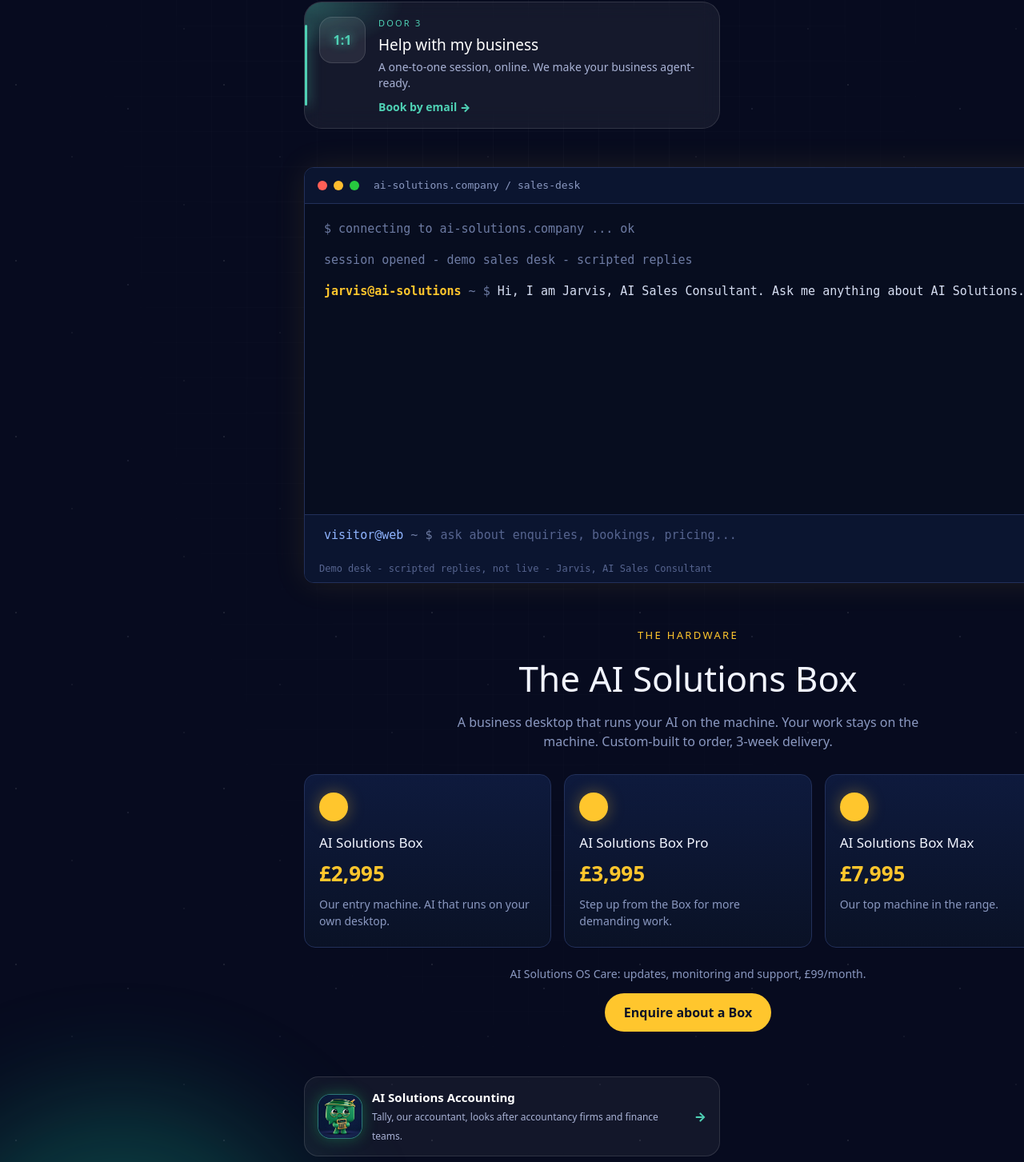
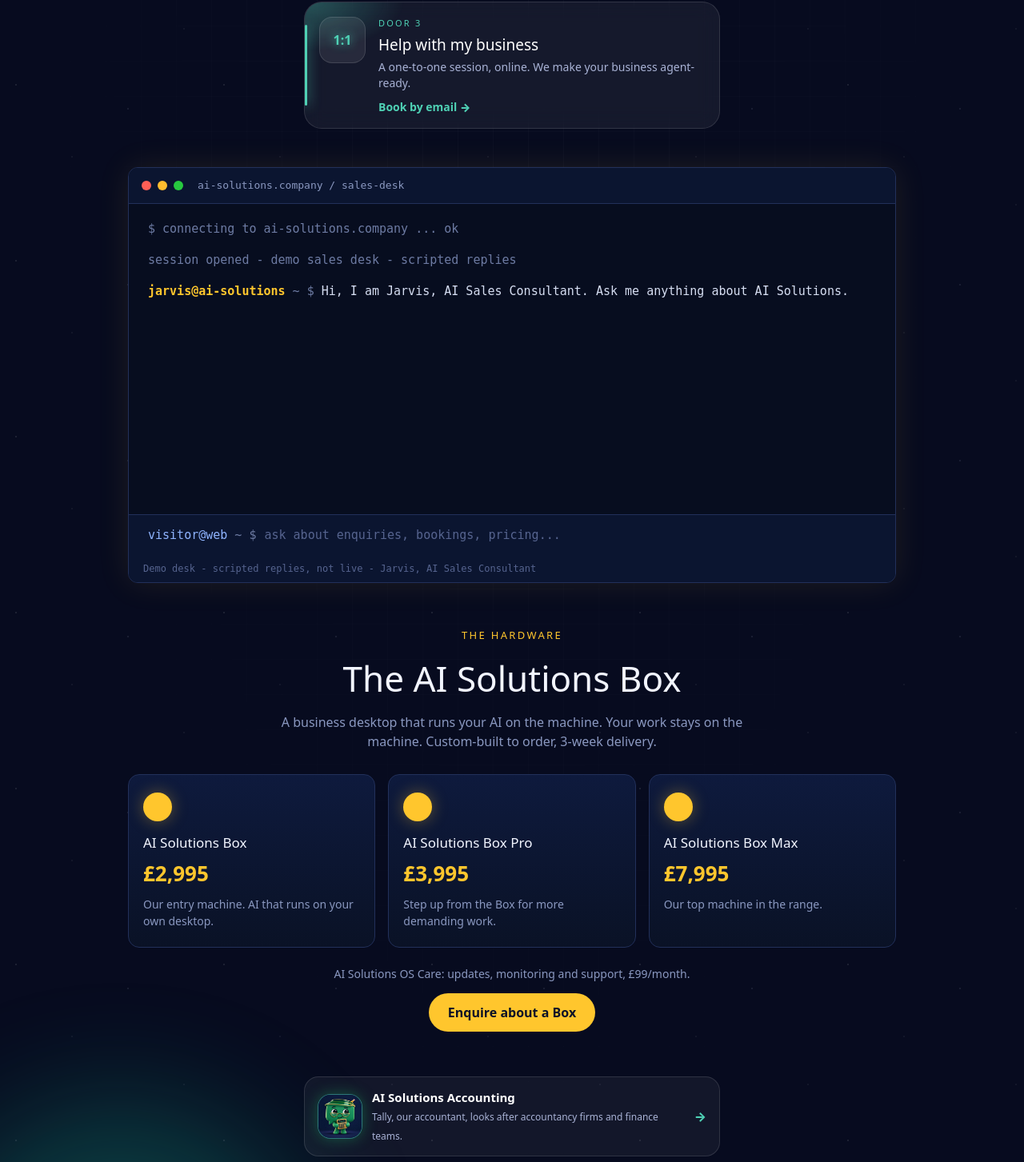
Before and after one commit to agent-007-kali/ai-stack-website, a Next.js app: page / in a window 1280 px wide. Shown: the part 1244-2697 px from the top of the page at 80% size. Built offline with nearby package versions, Linux system fonts and the light colour scheme.

Commit message:
Fix terminal and hardware section horizontal overflow at desktop widths
Fit and center the demo sales terminal and AI Solutions Box sections
across the full page width regardless of the 560px marketing column,
so they no longer clip below wide viewports. Copy and prices unchanged.

```diff
--- a/src/app/_lobby/hardware-section.css
+++ b/src/app/_lobby/hardware-section.css
@@ -1,4 +1,4 @@
-.hw{width:min(960px,92vw);margin:56px auto;text-align:center;color:#d6def2;font-family:inherit}
+.hw{width:min(960px,calc(100vw - 40px));margin:56px auto;position:relative;left:50%;transform:translateX(-50%);text-align:center;color:#d6def2;font-family:inherit}
 .hw-eyebrow{color:#ffc62d;font-size:13px;letter-spacing:.18em;text-transform:uppercase}
 .hw h2{font-size:clamp(28px,5vw,44px);margin:10px 0;color:#f2f5ff}
 .hw-sub{max-width:620px;margin:0 auto 28px;color:#8a98c0;line-height:1.55}
--- a/src/app/_lobby/sales-terminal.css
+++ b/src/app/_lobby/sales-terminal.css
@@ -1,4 +1,4 @@
-.st{width:min(960px,92vw);margin:48px auto;font-family:ui-monospace,"DejaVu Sans Mono",Menlo,monospace;color:#d6def2}
+.st{width:min(960px,calc(100vw - 40px));margin:48px auto;position:relative;left:50%;transform:translateX(-50%);font-family:ui-monospace,"DejaVu Sans Mono",Menlo,monospace;color:#d6def2}
 .st-win{border:1px solid #22305a;border-radius:12px;overflow:hidden;background:#070d1f;box-shadow:0 0 40px rgba(255,198,45,.10);display:flex;flex-direction:column;min-height:520px}
 .st-head{background:#0b1530;padding:12px 16px;border-bottom:1px solid #22305a;font-size:13px;color:#8a98c0;display:flex;gap:8px;align-items:center}
 .st-head i{width:12px;height:12px;border-radius:50%;display:inline-block}
```
